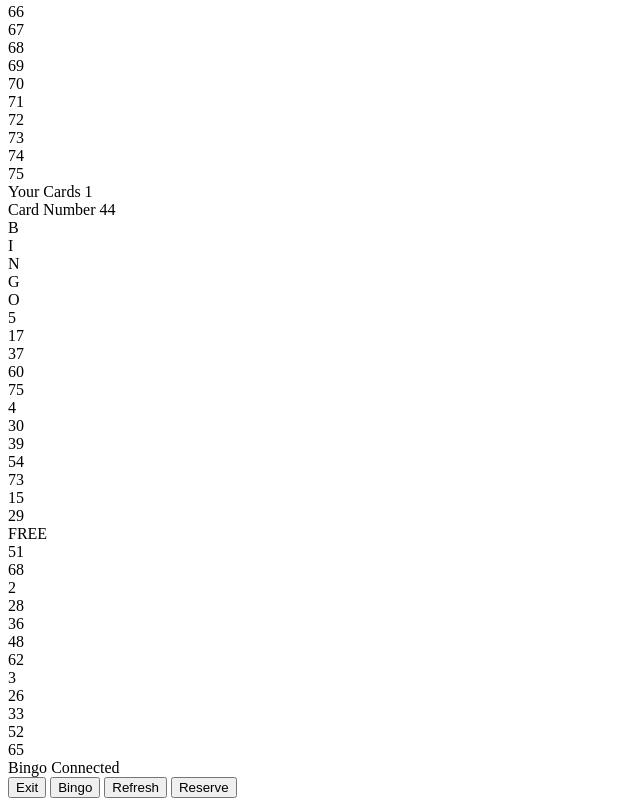
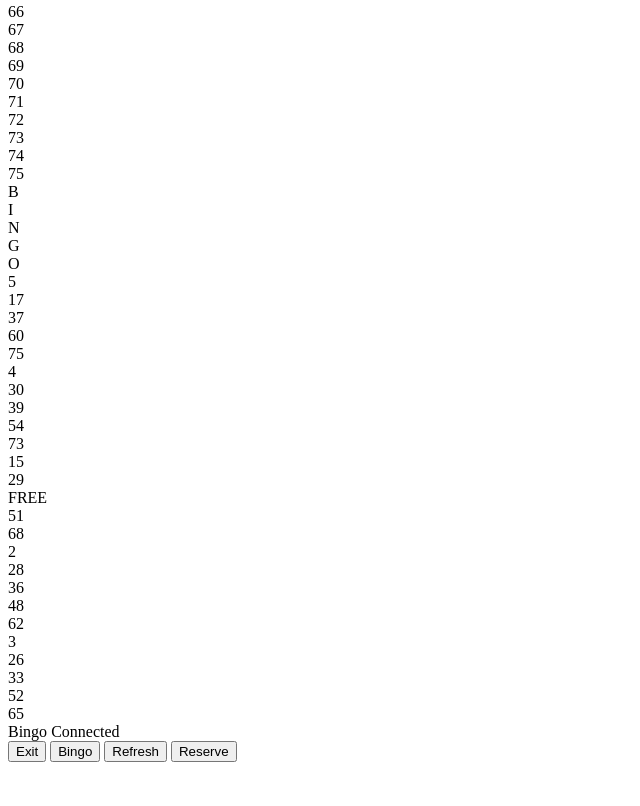
Before and after one commit to shgereadis-cpu/Abel-bingo, a plain HTML site: page index.html in a window 1280 px wide. Shown: the part 1265-2071 px from the top of the page, without its empty margins (0-640 px from the left). After the commit the page ends 2035 px from the top, so only its background shows below. Drawn offline with Linux system fonts and the light colour scheme.

Commit message:
Update index.html

```diff
--- a/index.html
+++ b/index.html
@@ -27,8 +27,6 @@
             </div>
 
             <div class="right-player-area">
-                <div class="card-info">Your Cards <span id="card-count">1</span></div>
-                <div class="card-info-header">Card Number <span id="card-id">44</span></div>
                 <div class="card-box">
                     <div id="player-bingo-card" class="bingo-card-player">
                         </div>
@@ -40,7 +38,8 @@
 
         <div class="action-buttons">
             <button id="exit-btn" class="btn exit-btn">Exit</button>
-            <button id="bingo-btn" class="btn bingo-btn">Bingo</button> <button id="refresh-btn" class="btn refresh-btn">Refresh</button>
+            <button id="bingo-btn" class="btn bingo-btn">Bingo</button>
+            <button id="refresh-btn" class="btn refresh-btn">Refresh</button>
             <button id="reserve-btn" class="btn reserve-btn">Reserve</button>
         </div>
     </div>
```
